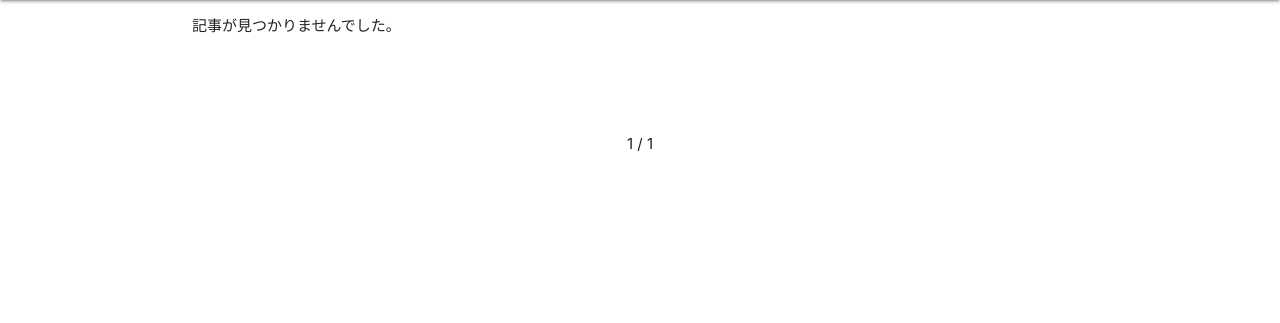
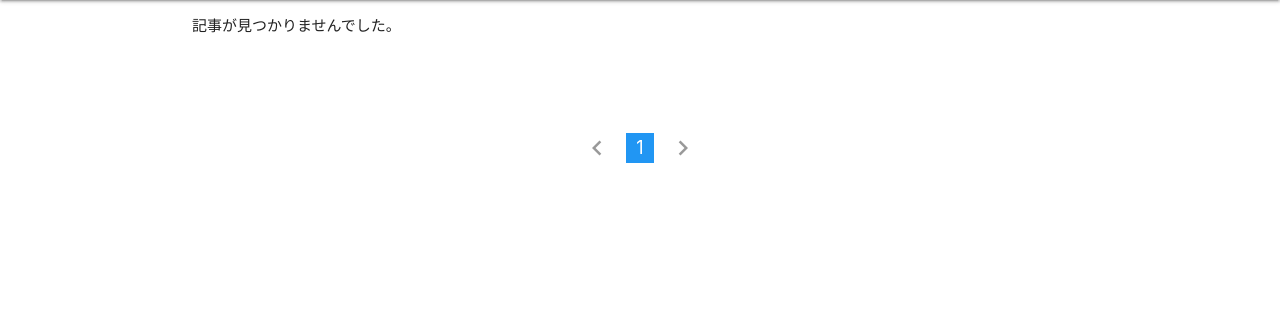
Before and after one commit to aoichi/SprintDiary, a Django app: page /user/ in a window 1280 px wide. Shown: the part 64-387 px from the top of the page. Run offline with Django 3.2, Linux system fonts and the light colour scheme; the visitor is signed in with stand-in values (Sample User, id 1); data that the repository does not hold is empty; some libraries are stand-ins or nearby versions.

Commit message:
ページネーション改良

```diff
--- a/diary/static/diary/style.css
+++ b/diary/static/diary/style.css
@@ -22,3 +22,7 @@ body {
 main {
   flex: 1 0 auto;
 }
+
+.pagination li.active a{
+  background-color: #2196f3!important;
+}
--- a/diary/templates/diary/mydiary.html
+++ b/diary/templates/diary/mydiary.html
@@ -28,19 +28,38 @@
   </div>
   <br><br>
 
-  <ul id="page" class="pagination center">
-    <!-- 1つ前 の部分 -->
+  <ul class="pagination center">
+    <!-- 前へ の部分 -->
     {% if page_obj.has_previous %}
-    <li class="waves-effect"><a id="prev" href="?{% url_replace request 'page' page_obj.previous_page_number %}"
-                 title="前ページへ"><i class="material-icons">chevron_left</i></a></li>
+        <li class="page-item">
+            <a class="page-link" href="?page={{ page_obj.previous_page_number }}">
+                <span aria-hidden="true"><i class="material-icons">chevron_left</i></span>
+            </a>
+        </li>
+    {% else %}
+        <li class="disabled"><a><i class="material-icons">chevron_left</i></a></li>
     {% endif %}
-      <span id="page-info">{{ page_obj.number }} / {{ page_obj.paginator.num_pages }}</span>
 
-    <!-- 1つ後 の部分 -->
+    <!-- 数字の部分 -->
+    {% for num in page_obj.paginator.page_range %}
+        {% if page_obj.number == num %}
+            <li class="page-item active"><a class="page-link" href="#!">{{ num }}</a></li>
+        {% else %}
+            <li class="page-item"><a class="page-link" href="?page={{ num }}">{{ num }}</a></li>
+        {% endif %}
+    {% endfor %}
+
+    <!-- 次へ の部分 -->
     {% if page_obj.has_next %}
-      <li class="waves-effect"><a id="next" href="?{% url_replace request 'page' page_obj.next_page_number %}" title="次ページへ"><i class="material-icons">chevron_right</i></a></li>
+        <li class="page-item">
+            <a class="page-link" href="?page={{ page_obj.next_page_number }}">
+                <i class="material-icons">chevron_right</i>
+            </a>
+        </li>
+    {% else %}
+        <li class="disabled"><a><i class="material-icons">chevron_right</i></a></li>
     {% endif %}
-  </ul>
+</ul>
 
 </section>
 
```
